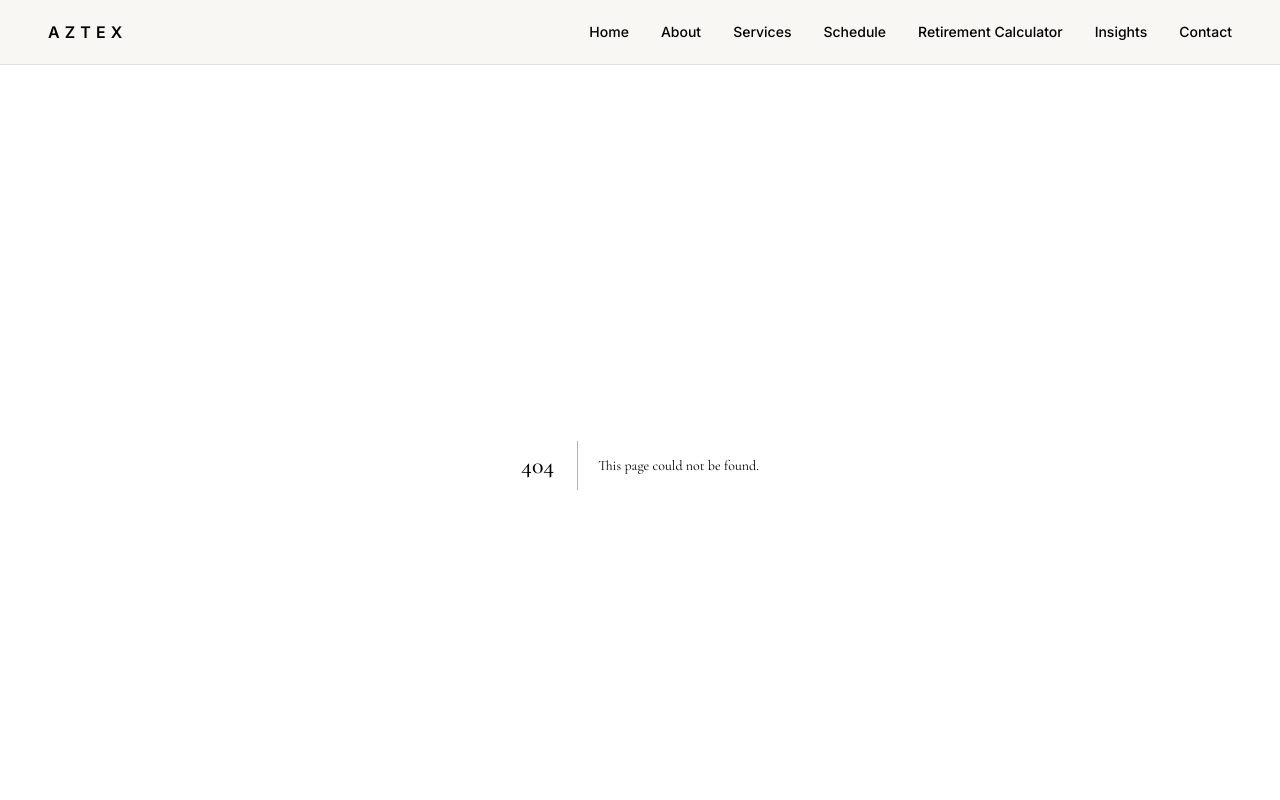
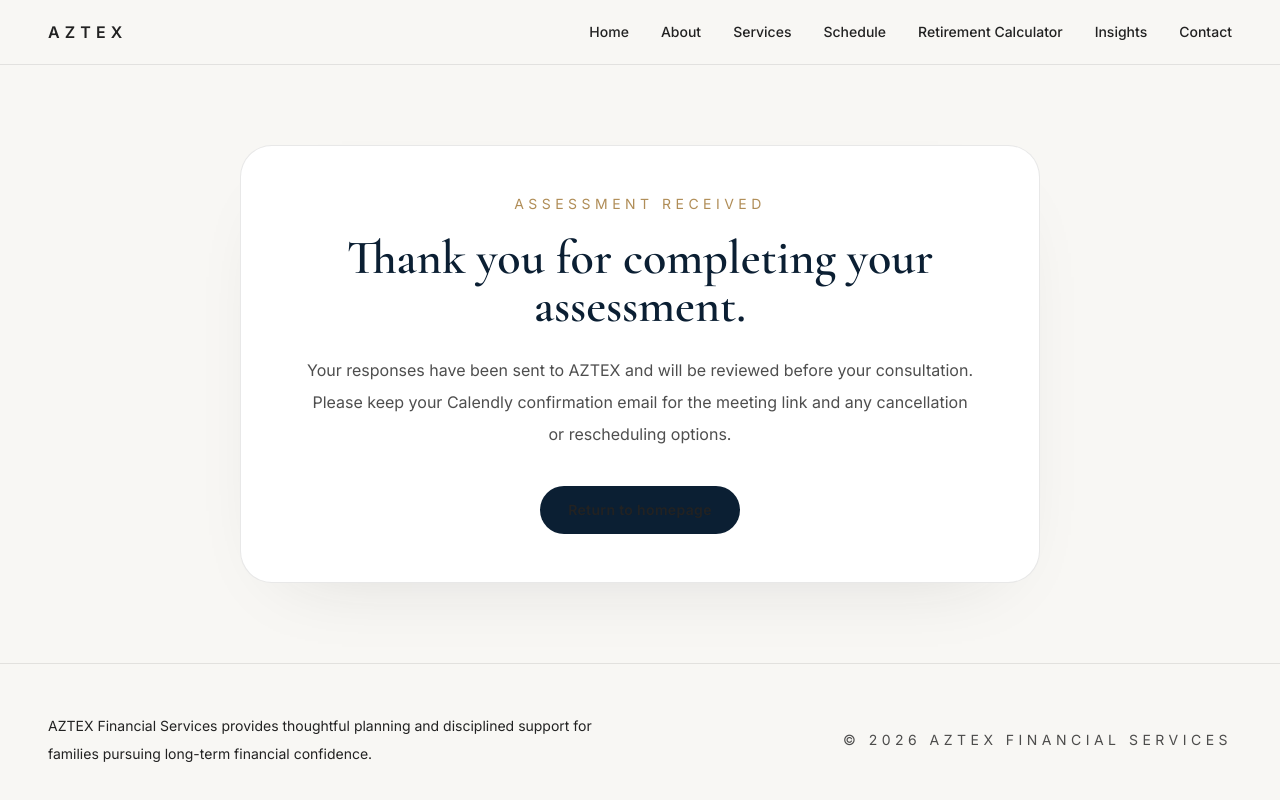
Before and after one commit to kyanlazo23-png/aztex-website, a Next.js app: page /assessment-complete in a window 1280 px wide. Before the commit this address had no page. Shown: the top 800 px of the page. Built offline with nearby package versions, Linux system fonts and the light colour scheme.

Commit message:
Add client assessment confirmation page

```diff
--- /dev/null
+++ b/app/assessment-complete/page.tsx
@@ -0,0 +1,25 @@
+import Link from "next/link";
+
+export default function AssessmentCompletePage() {
+  return (
+    <main className="mx-auto flex min-h-[70vh] max-w-4xl items-center px-6 py-20 sm:px-10 lg:px-12">
+      <section className="w-full rounded-[2rem] border border-[color:var(--color-charcoal)]/10 bg-white p-8 text-center shadow-[0_30px_80px_-50px_rgba(34,34,34,0.18)] sm:p-12">
+        <p className="text-sm uppercase tracking-[0.32em] text-[color:var(--color-gold)]">
+          Assessment received
+        </p>
+        <h1 className="mt-5 text-4xl font-semibold text-[color:var(--color-navy)] sm:text-5xl">
+          Thank you for completing your assessment.
+        </h1>
+        <p className="mx-auto mt-6 max-w-2xl text-base leading-8 text-[color:var(--color-charcoal)]/80">
+          Your responses have been sent to AZTEX and will be reviewed before your consultation. Please keep your Calendly confirmation email for the meeting link and any cancellation or rescheduling options.
+        </p>
+        <Link
+          href="/"
+          className="mt-9 inline-flex min-h-12 items-center justify-center rounded-full bg-[color:var(--color-navy)] px-7 py-3 text-sm font-semibold tracking-wide text-white transition hover:bg-[#163552]"
+        >
+          Return to homepage
+        </Link>
+      </section>
+    </main>
+  );
+}
```
